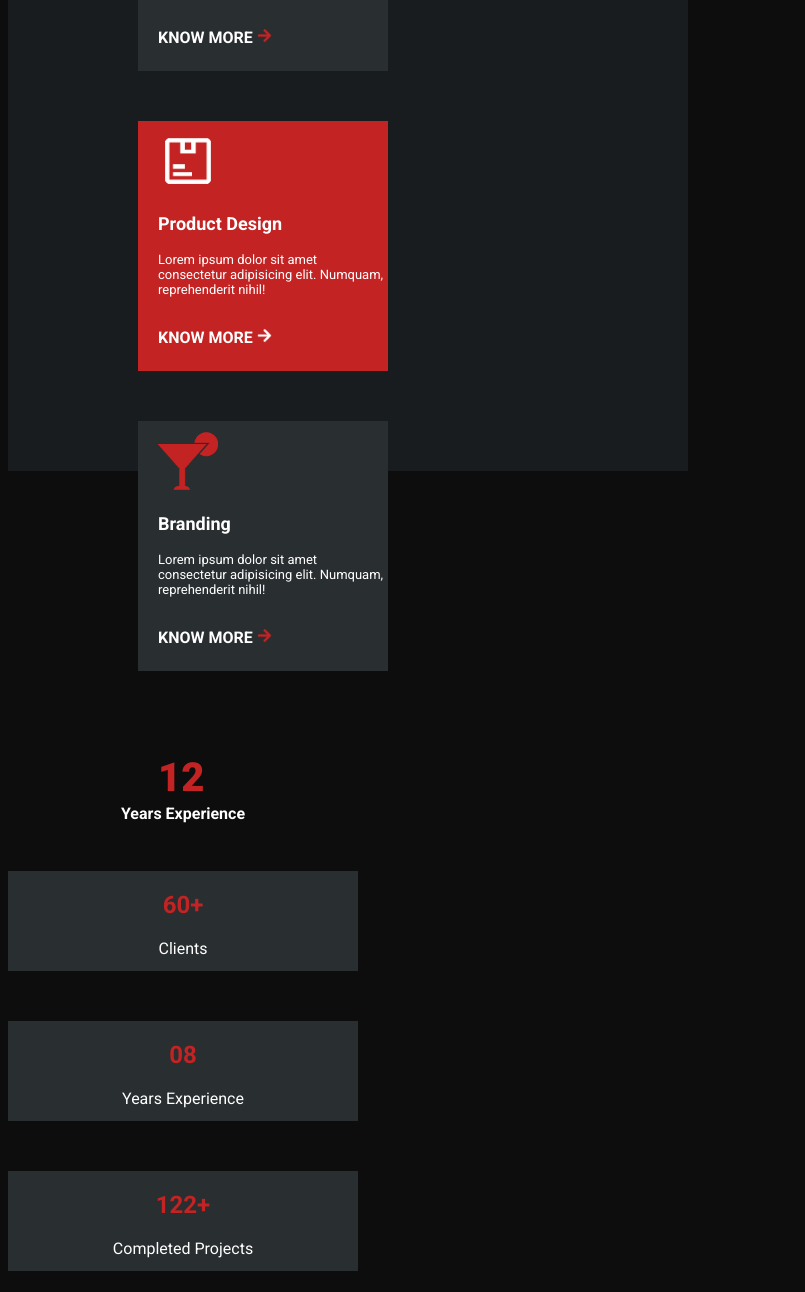
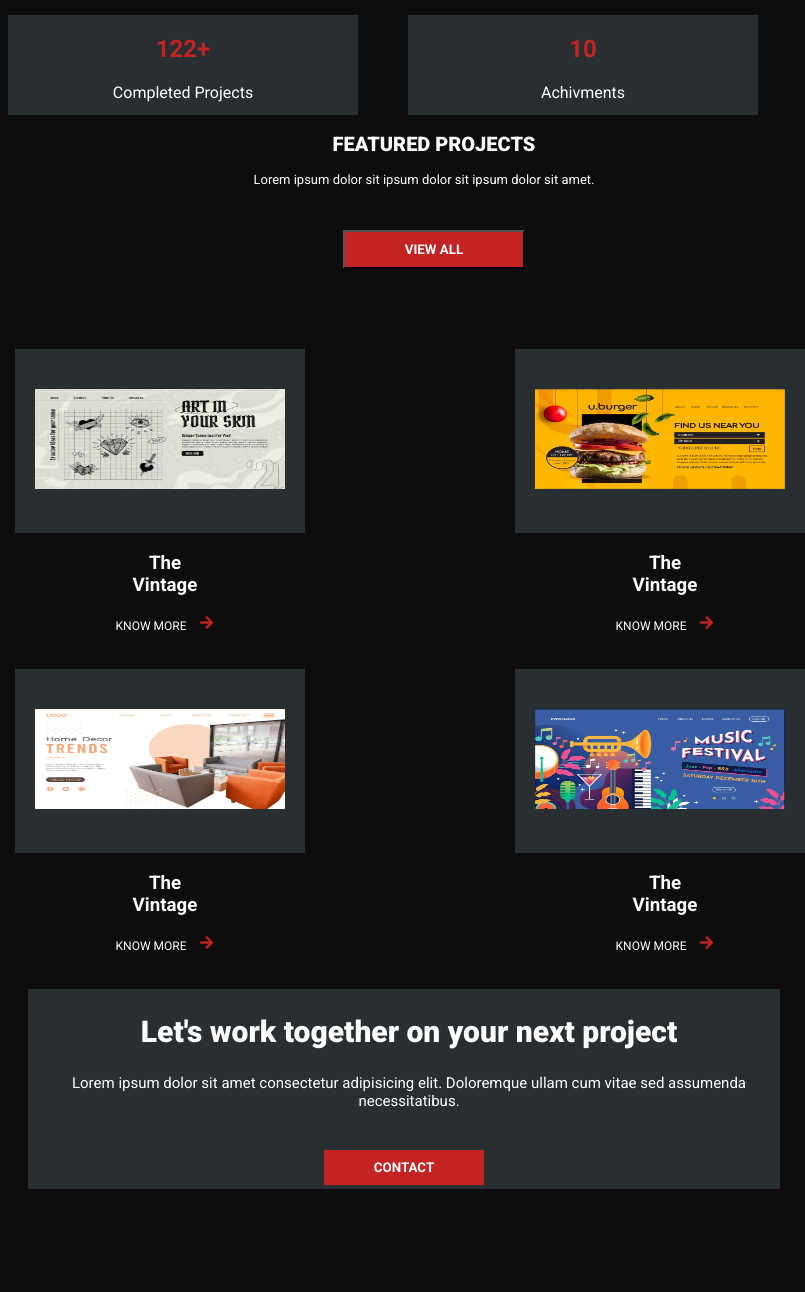
Before and after one commit to VidyaSagarMehar/live-project-15-VisualDesigner, a plain HTML site: page index.html in a window 768 px wide. Shown: the part 1448-2740 px from the top of the page, 805 px wide, since content can reach past the window. Drawn offline with Linux system fonts and the light colour scheme.

Commit message:
mobile & tablet responsive added and .md updated

```diff
--- a/media.css
+++ b/media.css
@@ -199,16 +199,60 @@
 
 @media only screen and (min-width:481px) and (max-width:768px){
 
+    span.logo img{
+        width:  80px;
+        margin-top: 15px;
+        margin-left: -50px;
+        /* border: 2px solid red; */
+    }
+    nav{
+        /* border: 2px solid red; */
+        display: block;
+        margin-left: -150px;
+        /* text-align: center; */
+        /* margin-top: 120px; */
+    }
+    nav ul li{
+        list-style: none;
+        display: flex;
+        display: inline-block;
+        flex-direction: row;
+        /* margin-left: 30px; */
+        font-size: 10px;
+    }
+    nav ul li a{
+        margin-left: 20px;
+    }
+    div.homeimg img{
+        width: 450px;
+    }
+
     section.sechome{
         display: grid;
-        grid-template-columns: 1fr;
+        grid-template-columns: 1fr 1fr;
 
     }
+    div.homepara{
+        margin-top: 0px;
+        text-align: center;
+    }
+    div.homepara h1{
+        font-size: 50px;
+        text-align: center;
+    }
+  div.sec2upper{
+        display: grid;
+        grid-template-columns: 1fr 1fr;
+        margin-left: -50px;
 
-    div.sec2upper{
-        display: grid;
-        grid-template-columns: 1fr;
-
+    }
+    span.one,
+    .two,
+    .three{
+        text-align: center;
+    }
+    span.experience{
+        margin-left: 170px;
     }
     div.sec2Lower{
         display: grid;
@@ -221,24 +265,24 @@
         gap: 50px 100px;
         grid-auto-rows: 100px;
         grid-auto-columns: 300px;
-        grid-template-areas: "a"
-                             "b"
-                             "c"
-                             "d";
+        grid-template-areas: "a b"
+                             "c d";
     }
     div.sec3head{
         margin-top: 0px;
         display: grid;
         grid-template-columns: 1fr;
+        text-align: center;
     }
     .sec3left h2{
         font-size: 20px;
         margin-left: 100px;
         font-weight: 900;
+        /* text-align: center; */
     }
     .sec3left p{
-        margin-left: 50px;
-        font-size: 10px;
+        margin-left: 80px;
+        font-size: 13px;
         font-weight: 400;
     }
     .sec3Btn button:hover{
@@ -254,35 +298,53 @@
     }
     div.wrapper{
         margin-top: 80px;
-        margin-left: 20px;
+        margin-left: 7px;
         display: grid;
         gap: 300px 300px;
-        grid-auto-rows: 100px;
-        grid-auto-columns: 300px;
-        grid-template-areas: "a"
-                             "b"
-                             "c"
-                             "d";
+        grid-auto-rows: 120px;
+        grid-auto-columns: 200px;
+        grid-template-areas: "a b"
+                             "c d";
     }
+    .c,
+    .d{
+        margin-top: -100px;
+    }
+    div.wrapper div div img{
+        width: 250px;
+        height: 100px;
+    }
+    div.wrapper div div{
+        display: inline-block;
+        padding: 40px 20px;
+        background-color: var(--grey);
+    }
+    div.wrapper div span p,
+    h3{
+        margin-left: 100px;
+    text-align: center;
+    }
+
     div.sec4head{
+        text-align: center;
         margin-left: 20px;
         display: inline-block;
-        width: 400px;
+        width: 100%;
         background-color: var(--grey);
-        height: 100px;
+        height: 200px;
         /* border: 2px solid rebeccapurple; */
-        margin-top: 350px;
+        margin-top: 100px;
         display: grid;
         grid-template-columns: 1fr;
     }
     div.sec4head span h1{
-        font-size: 20px;
+        font-size: 30px;
         font-weight: 900;
         margin-left: 10px;
     }
     div.sec4head span p{
         margin-left: 10px;
-        font-size: 10px;
+        font-size: 15px;
     }
     div.sec4head span button:hover{
         cursor: pointer;
@@ -292,7 +354,7 @@
         border: none;
         color: #fff;
         font-weight: bold;
-        margin-left: 100px;
+        margin-left: 0px;
         margin-top: 20px;
         background-color: var(--red);
     }
@@ -300,6 +362,7 @@
         display: block;
         text-align: center;
         margin-top: 100px;
+        margin-left: -70px;
     }
     div.bootomNav ul li{
         list-style: none;
@@ -321,5 +384,9 @@
         margin-left: 40px;
         align-items: bottom;
     }
+    footer{
+        margin-left: 10px;
+        width: 100vw;
+    }
 
 }
```
Also changed, not shown: 1 other file.
